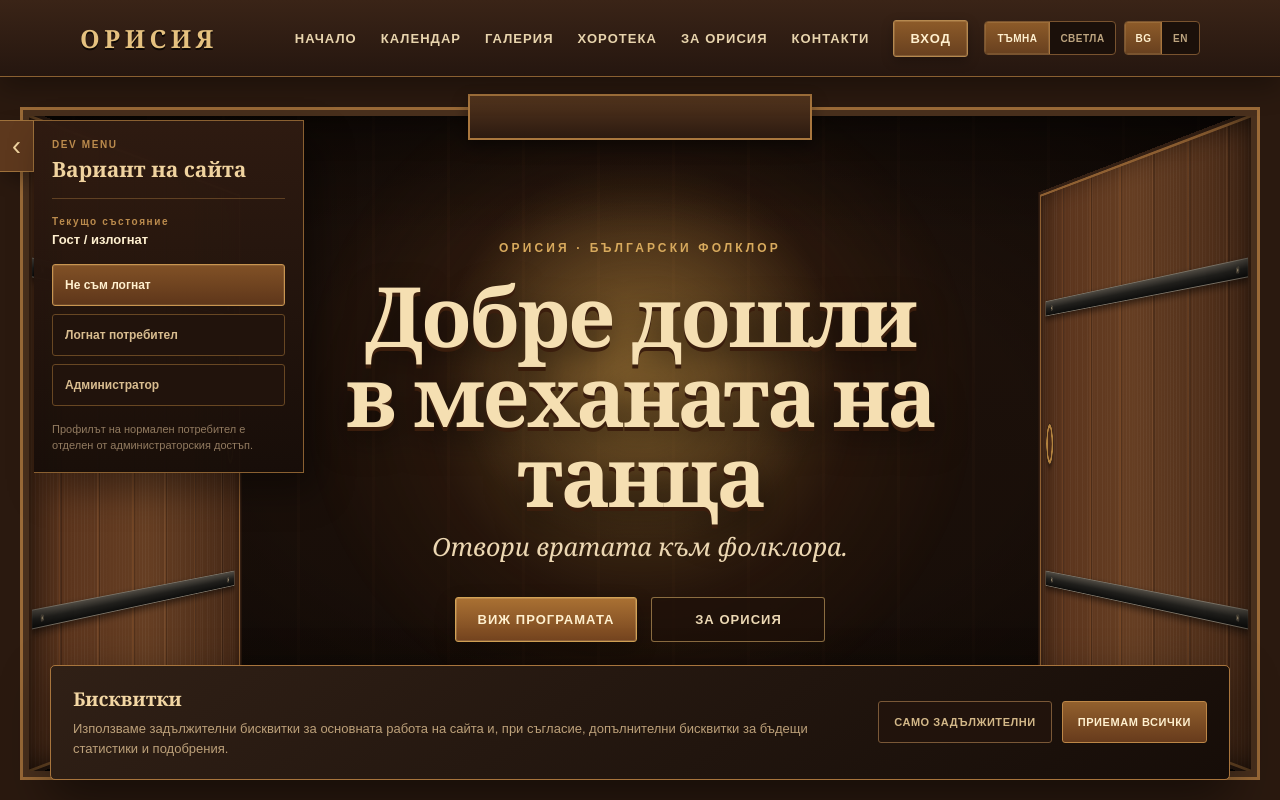
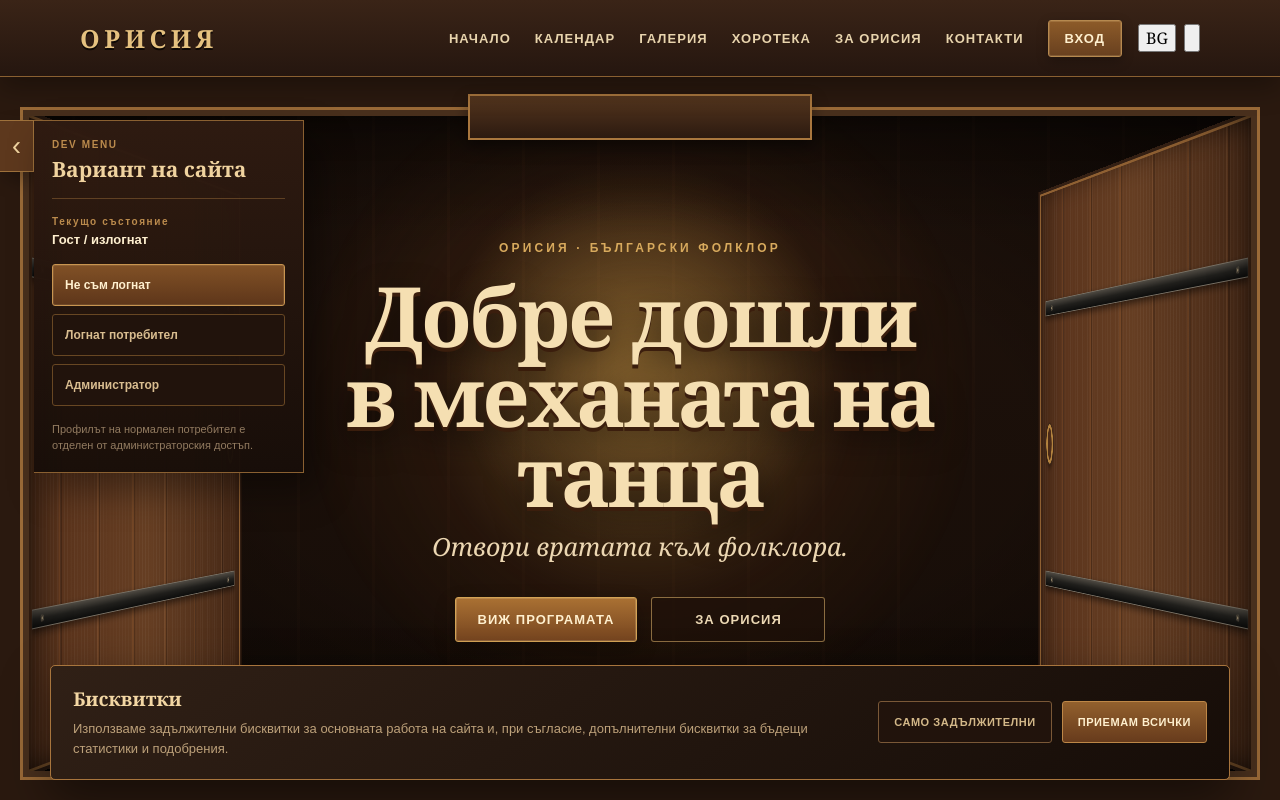
Before and after one commit to viktor132607/Orisia.Client, a Next.js app: page / in a window 1280 px wide. Shown: the top 800 px of the page. Built offline with nearby package versions, Linux system fonts and the light colour scheme.

Commit message:
Use compact language and theme controls

```diff
--- a/src/components/SitePreferences.tsx
+++ b/src/components/SitePreferences.tsx
@@ -53,32 +53,35 @@ export default function SitePreferences() {
 
   const isBg = language === "bg";
   const isLight = theme === "light";
-  const isEnglish = language === "en";
 
   return (
     <div className="site-preferences" aria-label={isBg ? "Настройки на сайта" : "Site settings"}>
       <button
         type="button"
-        className={`preference-switch ${isLight ? "is-right" : ""}`}
-        onClick={toggleTheme}
-        aria-label={isBg ? "Смени тъмна и светла тема" : "Toggle dark and light theme"}
-        aria-pressed={isLight}
+        className="preference-pill"
+        onClick={toggleLanguage}
+        aria-label={isBg ? "Смени на английски" : "Switch to Bulgarian"}
       >
-        <span className="preference-switch-label">{isBg ? "Тъмна" : "Dark"}</span>
-        <span className="preference-switch-label">{isBg ? "Светла" : "Light"}</span>
-        <span className="preference-switch-thumb" aria-hidden="true" />
+        {language.toUpperCase()}
       </button>
 
       <button
         type="button"
-        className={`preference-switch preference-switch-language ${isEnglish ? "is-right" : ""}`}
-        onClick={toggleLanguage}
-        aria-label={isBg ? "Смени езика между български и английски" : "Toggle Bulgarian and English"}
-        aria-pressed={isEnglish}
+        className="theme-icon-button"
+        onClick={toggleTheme}
+        aria-label={isBg ? "Смени темата" : "Toggle theme"}
+        aria-pressed={isLight}
       >
-        <span className="preference-switch-label">BG</span>
-        <span className="preference-switch-label">EN</span>
-        <span className="preference-switch-thumb" aria-hidden="true" />
+        {isLight ? (
+          <svg viewBox="0 0 24 24" aria-hidden="true">
+            <circle cx="12" cy="12" r="4" fill="currentColor" />
+            <path d="M12 2v2M12 20v2M4.93 4.93l1.42 1.42M17.66 17.66l1.41 1.41M2 12h2M20 12h2M4.93 19.07l1.42-1.42M17.66 6.34l1.41-1.41" fill="none" stroke="currentColor" strokeWidth="1.8" strokeLinecap="round" />
+          </svg>
+        ) : (
+          <svg viewBox="0 0 24 24" aria-hidden="true">
+            <path d="M20 15.2A8.5 8.5 0 0 1 8.8 4 8.5 8.5 0 1 0 20 15.2Z" fill="currentColor" />
+          </svg>
+        )}
       </button>
     </div>
   );
```
